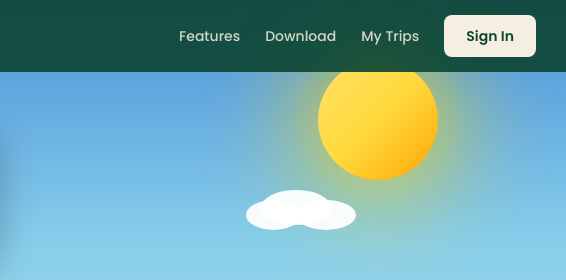
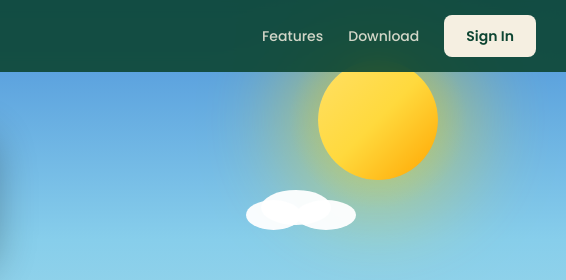
Before and after one commit to mralx44/pictpath-homepage, a website: page index.html in a window 1280 px wide. Shown: the top 280 px of the page, 714-1280 px from the left. Drawn offline with nearby package versions, Linux system fonts and the light colour scheme.

Commit message:
Remove duplicate My Trips link - keep only Sign In button

```diff
--- a/index.html
+++ b/index.html
@@ -127,7 +127,6 @@
     <div class="nav-menu">
       <a href="#features">Features</a>
       <a href="#download">Download</a>
-      <a href="dashboard.html">My Trips</a>
       <a href="login.html" class="nav-login-btn">Sign In</a>
     </div>
   </nav>
```
